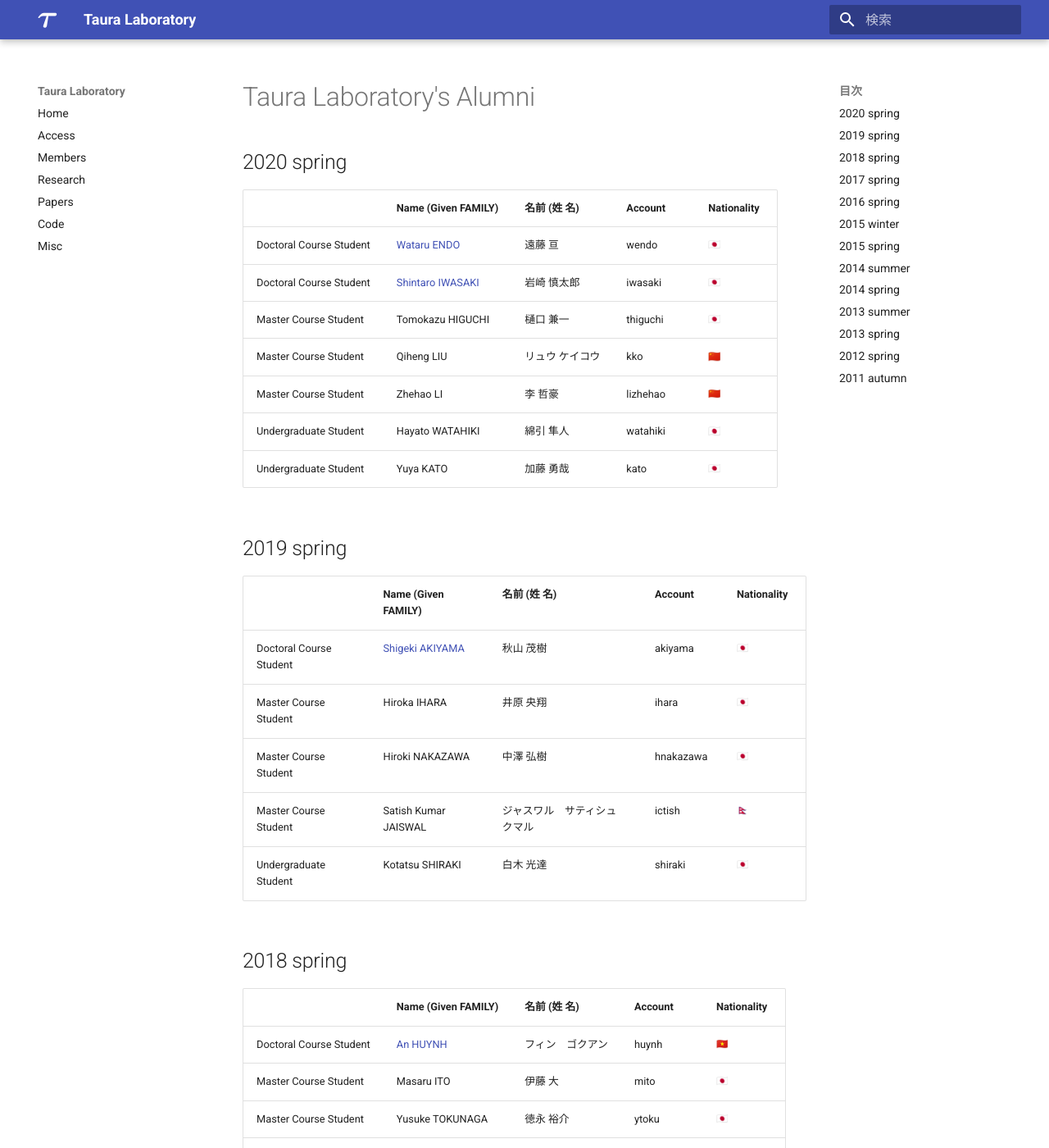
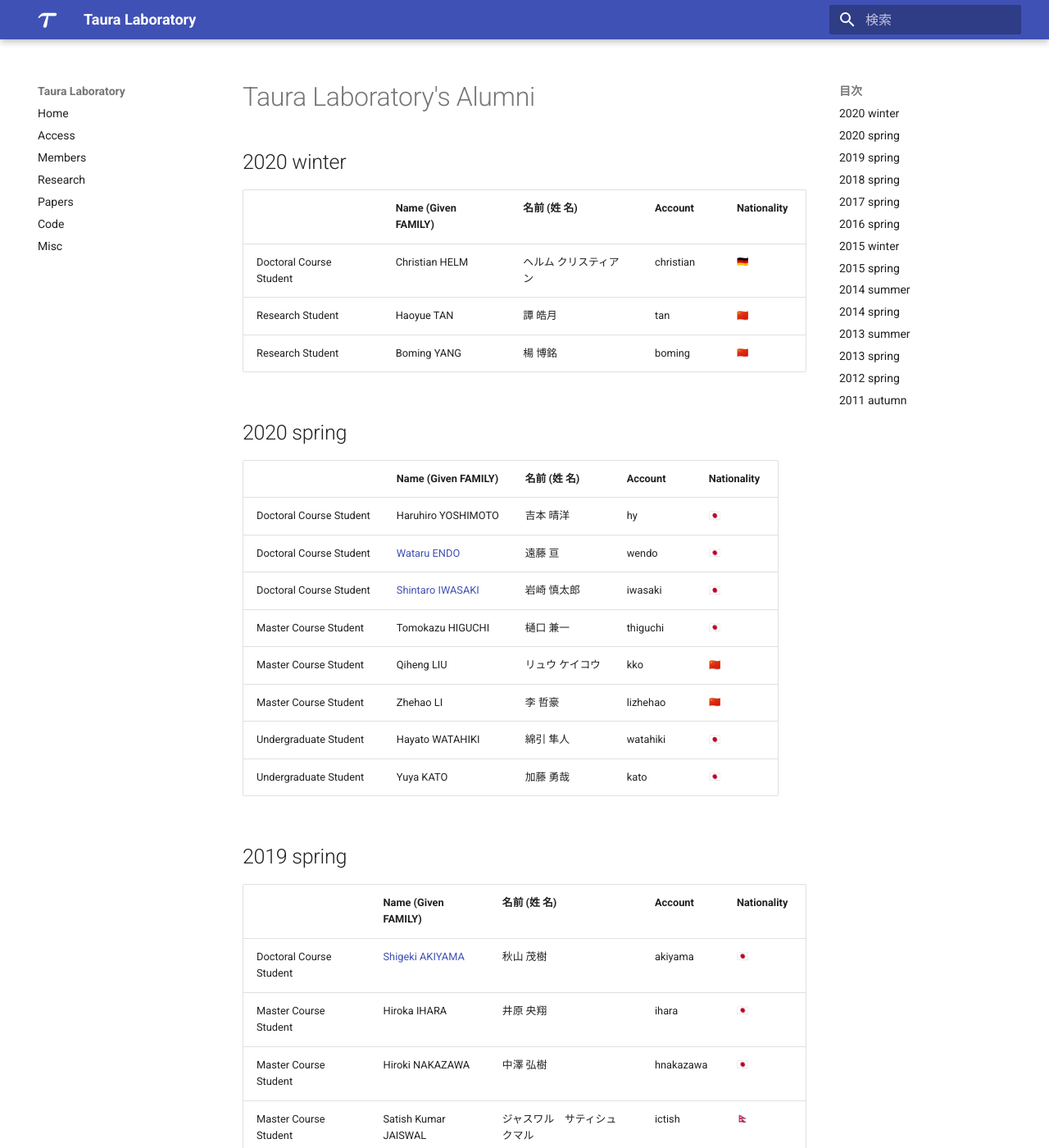
Before and after one commit to Yukayo/taura-lab, an MkDocs documentation site: the page built from docs/alumni.md, in a window 1280 px wide and 1400 px high. Shown: the whole window at 82% size. Built offline with MkDocs 1.6.1 and Material for MkDocs 9.7.7, drawn with Linux system fonts in a browser that asks for light colours; emoji names are drawn with the system emoji font; some of the changed text lies outside the part shown.

Commit message:
Update alumni.md

```diff
--- a/docs/alumni.md
+++ b/docs/alumni.md
@@ -1,8 +1,17 @@
 # Taura Laboratory's Alumni
+## 2020 winter
+
+||Name (Given FAMILY)|名前 (姓 名)|Account|Nationality|
+|---|---|---|---|---|
+|Doctoral Course Student|Christian HELM|ヘルム クリスティアン |christian|:de:|
+|Research Student|Haoyue TAN|譚 皓月|tan|:cn:|
+|Research Student|Boming YANG|楊 博銘|boming|:cn:|
+
 ## 2020 spring
 
 ||Name (Given FAMILY)|名前 (姓 名)|Account|Nationality|
 |---|---|---|---|---|
+|Doctoral Course Student|Haruhiro YOSHIMOTO|吉本 晴洋|hy|:jp:|
 |Doctoral Course Student|[Wataru ENDO](https://endowataru.github.io/) |遠藤 亘|wendo|:jp:|
 |Doctoral Course Student|[Shintaro IWASAKI](https://www.eidos.ic.i.u-tokyo.ac.jp/~iwasaki/index.htm) |岩崎 慎太郎|iwasaki|:jp:|
 |Master Course Student|Tomokazu HIGUCHI|樋口 兼一|thiguchi|:jp:|
@@ -20,6 +29,7 @@
 |Master Course Student|Hiroki NAKAZAWA|中澤 弘樹|hnakazawa|:jp:|
 |Master Course Student|Satish Kumar JAISWAL|ジャスワル　サティシュ　クマル|ictish|:np:|
 |Undergraduate Student|Kotatsu SHIRAKI|白木 光達|shiraki|:jp:|
+|Undergraduate Student|Nozomi ISOZAKI|磯崎 希 |isozaki |:jp:|
 
 ## 2018 spring
 
```
